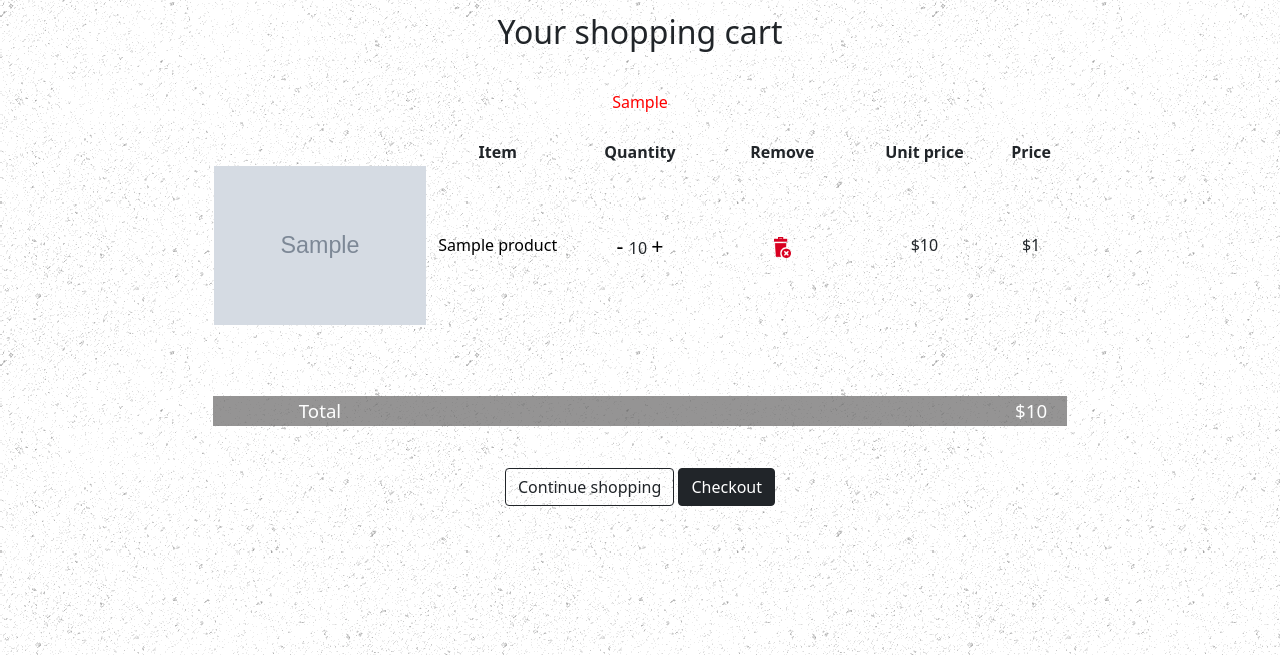
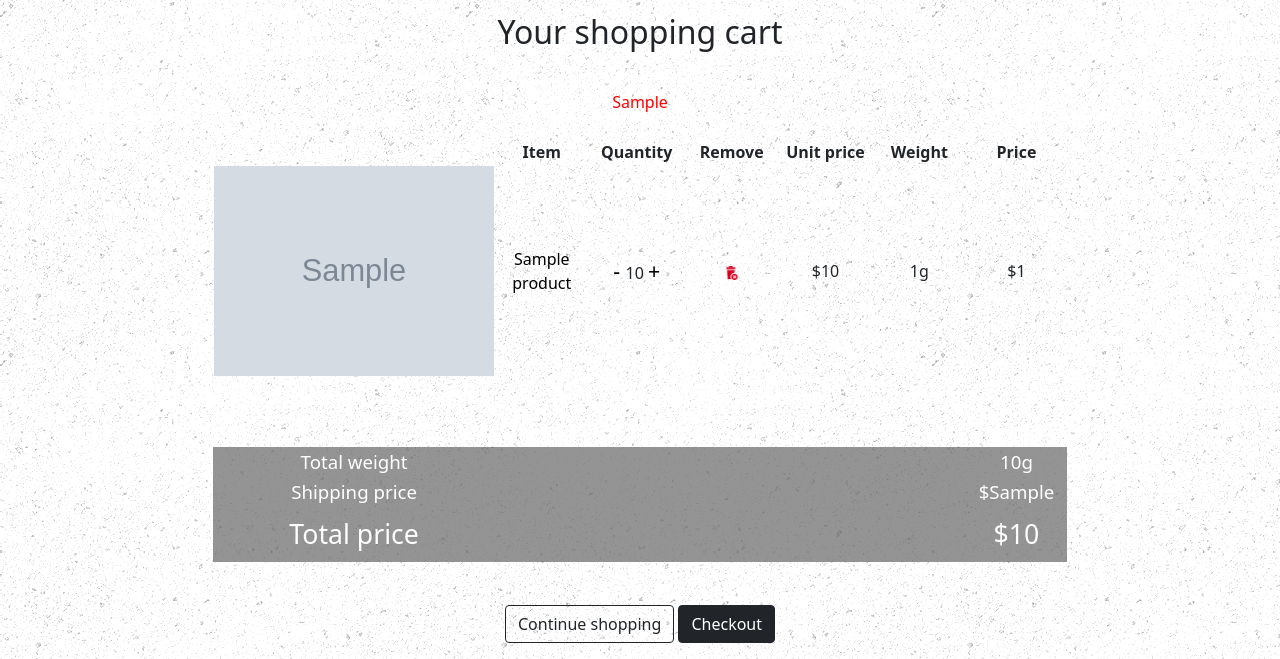
Before and after one commit to geekk0/SpartanHelmet, a Django app: template templates/cart/detail.html in a window 1280 px wide. Shown: the part 145-804 px from the top of the page. Run offline with Django 3.2, Linux system fonts and the light colour scheme; the template is opened without the code that fills it: most values are stand-ins (such as "Sample title", 1, 10 or a date in 2020); grey boxes marked "Sample" are stand-in pictures; some web fonts are replaced.

Commit message:
weight + exchange rate

```diff
--- a/cart/views.py
+++ b/cart/views.py
@@ -1,4 +1,3 @@
-from django.shortcuts import render
 from django.shortcuts import render, redirect, get_object_or_404
 from django.views.decorators.http import require_POST
 from store.models import Categories, Items
@@ -28,7 +27,7 @@ def cart_remove(request, product_id):
 
 def cart_detail(request):
     cart = Cart(request)
-    session_info = request.session.items()
+    # session_info = request.session.items()
     return render(request, 'cart/detail.html', {'cart': cart})
 
 
--- a/orders/views.py
+++ b/orders/views.py
@@ -21,7 +21,8 @@ def order_create(request):
                 OrderItem.objects.create(order=order,
                                          product=item['product'],
                                          price=item['price'],
-                                         quantity=item['quantity'])
+                                         quantity=item['quantity'],
+                                         weight=item['weight'])
             # очистка корзины
 
             cart.clear()
--- a/store/forms.py
+++ b/store/forms.py
@@ -55,7 +55,7 @@ class NewItemForm(forms.ModelForm):
 
     class Meta:
         model = Items
-        fields = ('name', 'price', 'description', 'main_image')
+        fields = ('name', 'weight', 'price', 'description', 'main_image')
 
 
 class AddItemImagesForm(forms.ModelForm):
--- a/store/models.py
+++ b/store/models.py
@@ -21,6 +21,7 @@ class Items(models.Model):
     name = models.CharField(max_length=128, verbose_name="Название товара")
     category = models.ForeignKey(Categories, on_delete=models.CASCADE, verbose_name="Относится к категории:")
     price = models.IntegerField(verbose_name="Цена", default=0)
+    weight = models.IntegerField(verbose_name="Вес", null=True, blank=True)
     description = models.TextField(verbose_name="Описание товара", null=True, blank=True)
     main_image = models.ImageField(verbose_name="Основное изображение", upload_to="item_covers", default="no-image.png")
 
--- a/templates/cart/detail.html
+++ b/templates/cart/detail.html
@@ -20,11 +20,12 @@
                 <thead>
                 <tr>
                     <th class="col-md-3"></th>
-                    <th class="col-md-2">Item</th>
-                    <th class="col-md-2 offset-1">Quantity</th>
-                    <th class="col-md-2 offset-1">Remove</th>
-                    <th class="col-md-2 offset-1">Unit price</th>
-                    <th class="col-md-2 offset-1">Price</th>
+                    <th class="col-md-1">Item</th>
+                    <th class="col-md-1">Quantity</th>
+                    <th class="col-md-1">Remove</th>
+                    <th class="col-md-1">Unit price</th>
+                    <th class="col-md-1">Weight</th>
+                    <th class="col-md-1">Price</th>
                 </tr>
                 </thead>
                 <tbody>
@@ -42,14 +43,15 @@
                                 </a>
 
                             </td>
-                            <td class="col-md-2"><a target="_blank"
+                            <td class="col-md-1"><a target="_blank"
                                                     href="{% url "Item page" product.category.name product.name %}">
                                 {{ product.name }}</a></td>
-                            <td class="col-md-2 offset-1"><a style="font-size: 16pt" href="{% url "minus_one" product.id item.quantity %}">-  </a>{{ item.quantity }}
+                            <td class="col-md-1"><a style="font-size: 16pt" href="{% url "minus_one" product.id item.quantity %}">-  </a>{{ item.quantity }}
                                 <a style="font-size: 16pt" href="{% url "plus_one" product.id item.quantity %}">  +</a></td>
                             <td><a href="{% url "cart_remove" product.id%}"><img style="width:15%" src=" {% static "images/remove.png" %}" alt=""></a></td>
-                            <td class="col-md-2 offset-1 num">${{ item.price }}</td>
-                            <td class="col-md-2 offset-1 num">${{ item.total_price }}</td>
+                            <td class="col-md-1 num">${{ item.price }}</td>
+                            <td class="col-md-1 num">{{ item.total_weight }}g</td>
+                            <td class="col-md-1 num">${{ item.total_price }}</td>
                         </tr>
                     {% endwith %}
                 {% endfor %}
@@ -58,9 +60,19 @@
 
                     </td>
                 </tr>
-                <tr class="total" style="margin-top:5%">
-                    <td>Total</td>
-                    <td colspan="4"></td>
+                <tr class="total" style="">
+                    <td>Total weight</td>
+                    <td colspan="5"></td>
+                    <td class="num">{{ cart.get_cart_weight }}g</td>
+                </tr>
+                <tr class="total" style="">
+                    <td>Shipping price</td>
+                    <td colspan="5"></td>
+                    <td class="num">${{ cart.get_shipping_value }}</td>
+                </tr>
+                <tr class="total" style="font-size:20pt;line-height: 2">
+                    <td>Total price</td>
+                    <td colspan="5"></td>
                     <td class="num">${{ cart.get_total_price }}</td>
                 </tr>
                 <p style="color:red">{{ session_info }}</p>
--- a/templates/item_page.html
+++ b/templates/item_page.html
@@ -66,6 +66,7 @@
             <p>{{ item.description }}</p>
             <!--<p>Price: {{ item.price }}</p>
             <button type="button" class="btn btn-outline-danger">Add to cart</button>-->
+            <p class="price">Weight: {{ item.weight }}g</p>
             <p class="price">Price: {{ item.price }}$</p>
             <form action="{% url "cart_add" item.id %}" method="post">
                 {{ cart_product_form }}
--- a/templates/orders/customer_orders.html
+++ b/templates/orders/customer_orders.html
@@ -65,6 +65,7 @@
                     <div class="col-md-6 offset-3 order_layout">
                         <p>{{ customer_order.created }}</p>
                         <p>Status: {{ customer_order.status }}</p>
+                        <p>Weight: {{ customer_order.get_total_weight }}g</p>
                         <p>Total price: {{ customer_order.get_total_cost }}$</p>
 
                         <div class="order_detail_info">
--- a/templates/status_404.html
+++ b/templates/status_404.html
@@ -4,7 +4,7 @@
 {% block content %}
 
     <div class="col-md-6 offset-3" style="text-align: center">
-        <h3 style="font-weight: bold">404</h3>
+        <h1 style="font-weight: bold">404</h1>
         <h3 style="font-weight: bold">Not Found</h3>
         <h4>The requested resource was not found on this server.</h4>
     </div>
```
Also changed, not shown: cart/cart.py (+19 -2 lines), cart/funcs.py (added, +13 -0 lines), orders/models.py (+7 -0 lines), store/views.py (+25 -32 lines), store/urls.py (line endings or trailing spaces).
